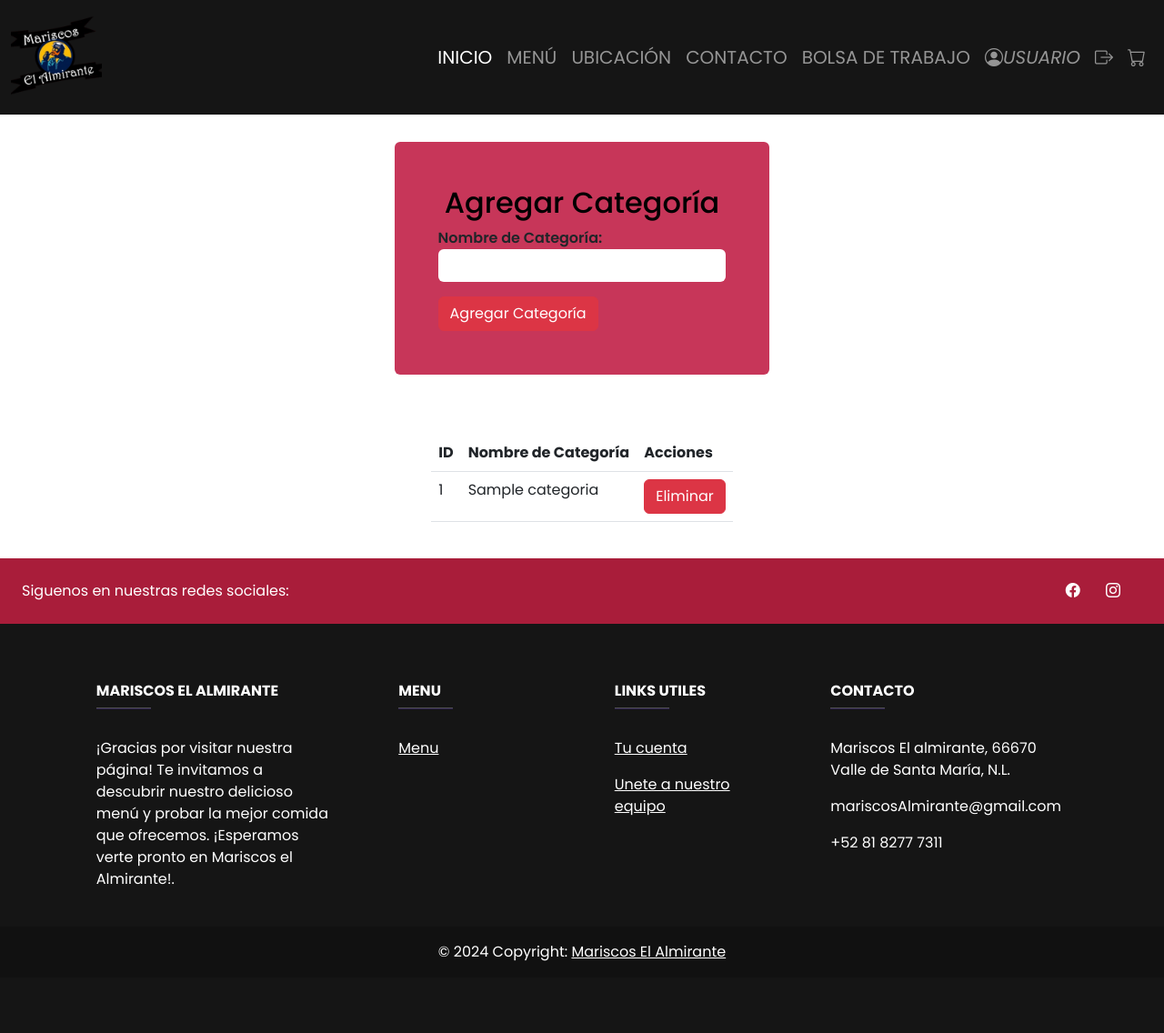
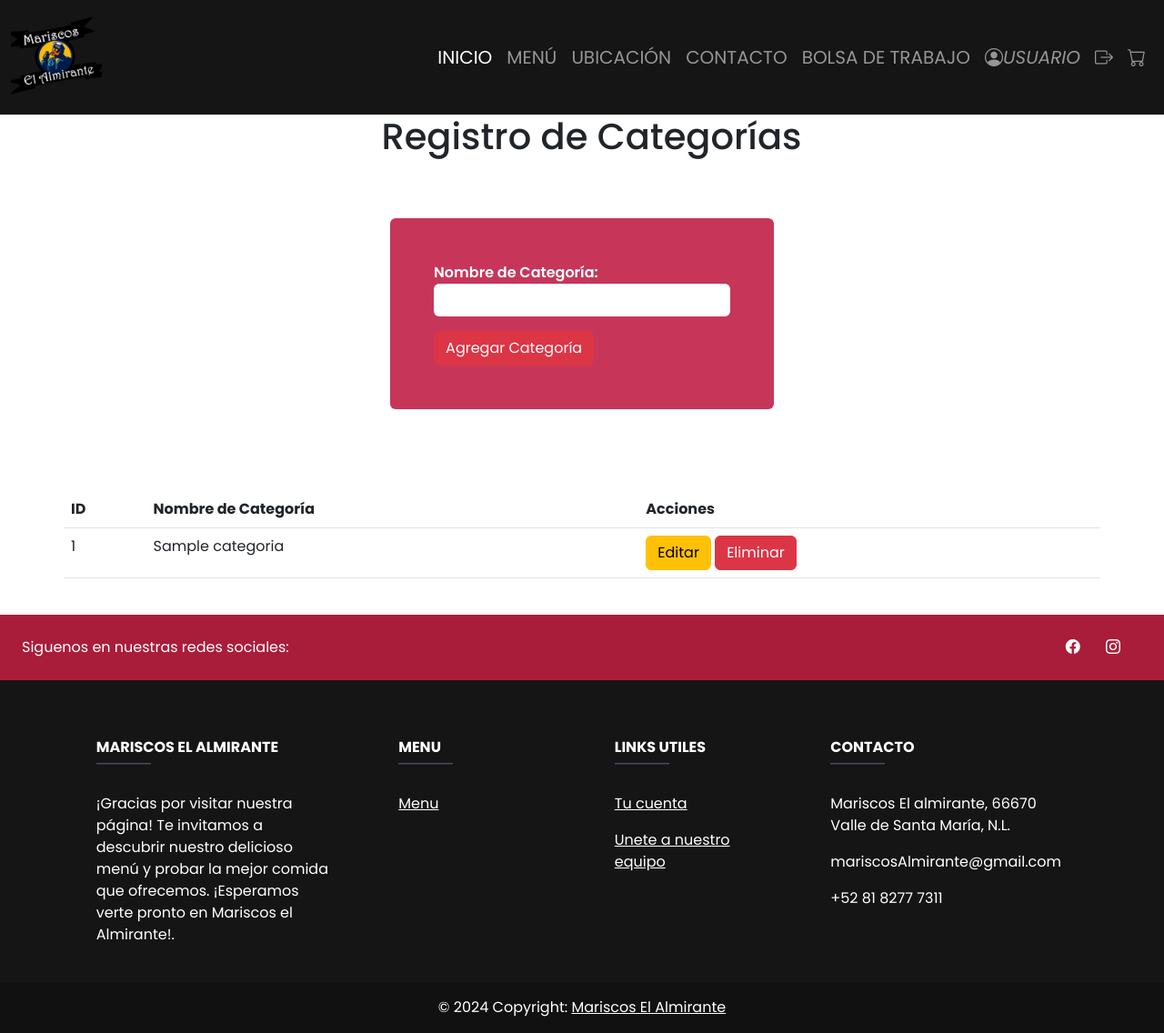
Before and after one commit to MaximoCoder/ElAlmiranteWEB, a PHP site: template views/admin/Categorias.php in a window 1280 px wide. Shown: the whole page at 91% size. Before the commit the page ends 1057 px from the top, so only its background shows below. Run offline with PHP 8.4, Linux system fonts and the light colour scheme; the template is opened without the code that fills it: most values are stand-ins (such as "Sample title", 1, 10 or a date in 2020).

Commit message:
Interfaz Categorias

```diff
--- a/views/admin/Categorias.php
+++ b/views/admin/Categorias.php
@@ -1,7 +1,16 @@
-<div class="container">
+<div class="row mb-2">
+    <div class="col-md-12">
+        <div class="m-0 text-dark text-center text-lg">
+            <h1><i class="fas fa-utensils"></i>&nbsp;&nbsp;Registro de Categorías</h1>
+        </div>
+    </div>
+</div>
+
+<div class="content">
+    <div class="container-fluid">
+        <div style="max-width: 1140px; margin: 0 auto;">
             <form class="form-group register-form" action="/categorias/agregar" method="POST">
-        <div class="mb-3 bg-form  p-5 rounded">
-            <h2 class="text-center text-black">Agregar Categoría</h2>
+                <div class="mb-3 bg-form text-white p-5 rounded" style="margin-top: 20px;">
                     <?php if (!empty($error)): ?>
                         <div class="alert alert-danger">
                             <?= htmlspecialchars($error); ?>
@@ -20,8 +29,7 @@
                 </div>
             </form>
 
-    <div class="table-wrapper table-responsive">
-        <!-- Tabla de Categorías -->
+            <div class="table-wrapper table-responsive mt-4">
                 <table class="table">
                     <thead>
                         <tr>
@@ -36,6 +44,10 @@
                                 <td><?= $categoria['IdCategoría']; ?></td>
                                 <td class="nombre-categoria"><?= htmlspecialchars($categoria['NombreCategoría']); ?></td>
                                 <td>
+                                    <a href="#" class="btn btn-warning" data-bs-toggle="modal" data-bs-target="#editarCategoriaModal"
+                                       onclick="abrirModalEditar(<?= $categoria['IdCategoría']; ?>, '<?= htmlspecialchars($categoria['NombreCategoría']); ?>')">
+                                       Editar
+                                    </a>
                                     <a href="#" class="btn btn-danger" onclick="eliminarCategoria(<?= $categoria['IdCategoría']; ?>)">Eliminar</a>
                                 </td>
                             </tr>
@@ -43,30 +55,119 @@
                     </tbody>
                 </table>
             </div>
-
+        </div>
     </div>
 </div>
 
-<!-- Scripts -->
+<div class="modal fade" id="editarCategoriaModal" tabindex="-1" aria-labelledby="editarCategoriaLabel" aria-hidden="true">
+    <div class="modal-dialog">
+        <div class="modal-content">
+            <form id="form-editar-categoria" onsubmit="event.preventDefault(); editarCategoria();">
+                <div class="modal-header">
+                    <h5 class="modal-title" id="editarCategoriaLabel">Editar Categoría</h5>
+                    <button type="button" class="btn-close" data-bs-dismiss="modal" aria-label="Close"></button>
+                </div>
+                <div class="modal-body">
+                    <input type="hidden" name="categoriaId" id="categoriaId">
+                    <div class="mb-3">
+                        <label for="nombreCategoriaEditar" class="form-label">Nombre de Categoría</label>
+                        <input type="text" name="nombreCategoriaEditar" id="nombreCategoriaEditar" class="form-control" required>
+                    </div>
+                </div>
+                <div class="modal-footer">
+                    <button type="button" class="btn btn-secondary" data-bs-dismiss="modal">Cerrar</button>
+                    <button type="submit" class="btn btn-primary">Guardar Cambios</button>
+                </div>
+            </form>
+        </div>
+    </div>
+</div>
 <script>
-// Script para manejar la eliminación
     function eliminarCategoria(id) {
-    if (confirm("¿Estás seguro de que deseas eliminar esta categoría?")) {
+        Swal.fire({
+            title: '¿Estás seguro?',
+            text: "No podrás revertir esta acción",
+            icon: 'warning',
+            showCancelButton: true,
+            confirmButtonColor: '#3085d6',
+            cancelButtonColor: '#d33',
+            confirmButtonText: 'Sí, eliminar',
+            cancelButtonText: 'Cancelar'
+        }).then((result) => {
+            if (result.isConfirmed) {
                 fetch(`/admin/categorias/eliminar?id=${id}`, {
                     method: 'DELETE',
                 })
                 .then(response => response.json())
                 .then(data => {
                     if (data.success) {
-                alert("Categoría eliminada exitosamente.");
-                location.reload(); // Recargar la página para ver los cambios
+                        Swal.fire({
+                            title: "Eliminado",
+                            text: "La categoría ha sido eliminada exitosamente.",
+                            icon: "success",
+                            confirmButtonColor: '#3085d6'
+                        }).then(() => {
+                            location.reload();
+                        });
                     } else {
-                alert("Error al eliminar la categoría: " + data.error);
+                        Swal.fire({
+                            title: "Oops...",
+                            text: "Error al eliminar la categoría: " + data.error,
+                            icon: "error"
+                        });
                     }
                 })
                 .catch(error => {
                     console.error("Error:", error);
+                    Swal.fire({
+                        title: "Oops...",
+                        text: "Se produjo un error: " + error.message,
+                        icon: "error"
+                    });
                 });
             }
+        });
+    }
+
+    function abrirModalEditar(id, nombre) {
+        document.getElementById('categoriaId').value = id;
+        document.getElementById('nombreCategoriaEditar').value = nombre;
+    }
+
+    function editarCategoria() {
+        const form = document.getElementById('form-editar-categoria');
+        const formData = new FormData(form);
+
+        fetch('/categorias/editar', {
+            method: 'POST',
+            body: formData,
+        })
+        .then(response => response.json())
+        .then(data => {
+            if (data.success) {
+                Swal.fire({
+                    title: "Éxito",
+                    text: "Categoría modificada exitosamente.",
+                    icon: "success",
+                    confirmButtonColor: '#3085d6'
+                }).then(() => {
+                    location.reload();
+                });
+            } else {
+                Swal.fire({
+                    title: "Oops...",
+                    text: "Error al modificar la categoría: " + data.error,
+                    icon: "error"
+                });
+            }
+        })
+        .catch(error => {
+            console.error("Error:", error);
+            Swal.fire({
+                title: "Oops...",
+                text: "Se produjo un error: " + error.message,
+                icon: "error"
+            });
+        });
     }
 </script>
```
Lines whose indentation alone changed are shown as unchanged.
